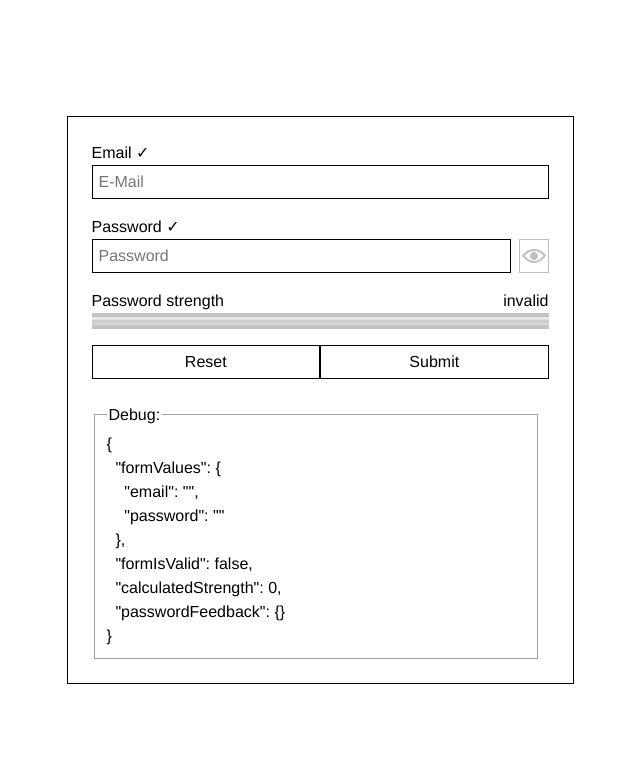
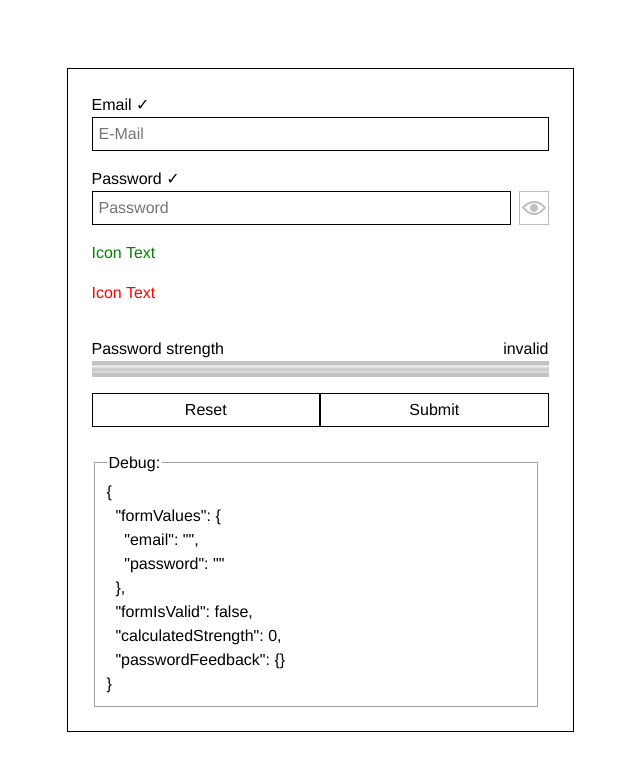
Before and after one commit to maurer2/formality, a Vue app: page / in a window 1280 px wide. Shown: the top 770 px of the page, without its empty margins (320-960 px from the left). Built offline with nearby package versions, Linux system fonts and the light colour scheme.

Commit message:
Added basic password criteria

```diff
--- /dev/null
+++ b/src/components/Password-Criteria.vue
@@ -0,0 +1,45 @@
+<template>
+  <p
+    class="criteria"
+    :class="{ 'criteria--is-fullfilled': isFullFilled }"
+  >
+    <span class="icon">
+      Icon
+    </span>
+    <span class="text">
+      {{ text }}
+    </span>
+  </p>
+</template>
+
+<script lang="ts">
+import Vue from 'vue';
+
+export default Vue.extend({
+  name: 'PasswordCriteria',
+  props: {
+    isFullFilled: {
+      type: Boolean,
+      required: true,
+      default: false,
+    },
+    text: {
+      type: String,
+      required: true,
+      default: '',
+    },
+  },
+});
+
+</script>
+
+<style scoped lang="scss">
+.criteria {
+  color: red;
+
+  &--is-fullfilled {
+    color: green;
+  }
+}
+
+</style>
--- a/src/components/Password.vue
+++ b/src/components/Password.vue
@@ -47,11 +47,23 @@
         </template>
       </button>
     </div>
+    <div class="criterias">
+      <PasswordCriteria
+        text="Text"
+        :is-full-filled="true"
+      />
+      <PasswordCriteria
+        text="Text"
+        :is-full-filled="false"
+      />
+    </div>
   </div>
 </template>
 
 <script lang="ts">
 import Vue from 'vue';
+
+import PasswordCriteria from './Password-Criteria.vue';
 
 import EyeIcon from '../../public/eye.svg';
 import EyeDisabledIcon from '../../public/eye-disabled.svg';
@@ -59,6 +71,7 @@ import EyeDisabledIcon from '../../public/eye-disabled.svg';
 export default Vue.extend({
   name: 'Password',
   components: {
+    PasswordCriteria,
     EyeIcon,
     EyeDisabledIcon,
   },
```
